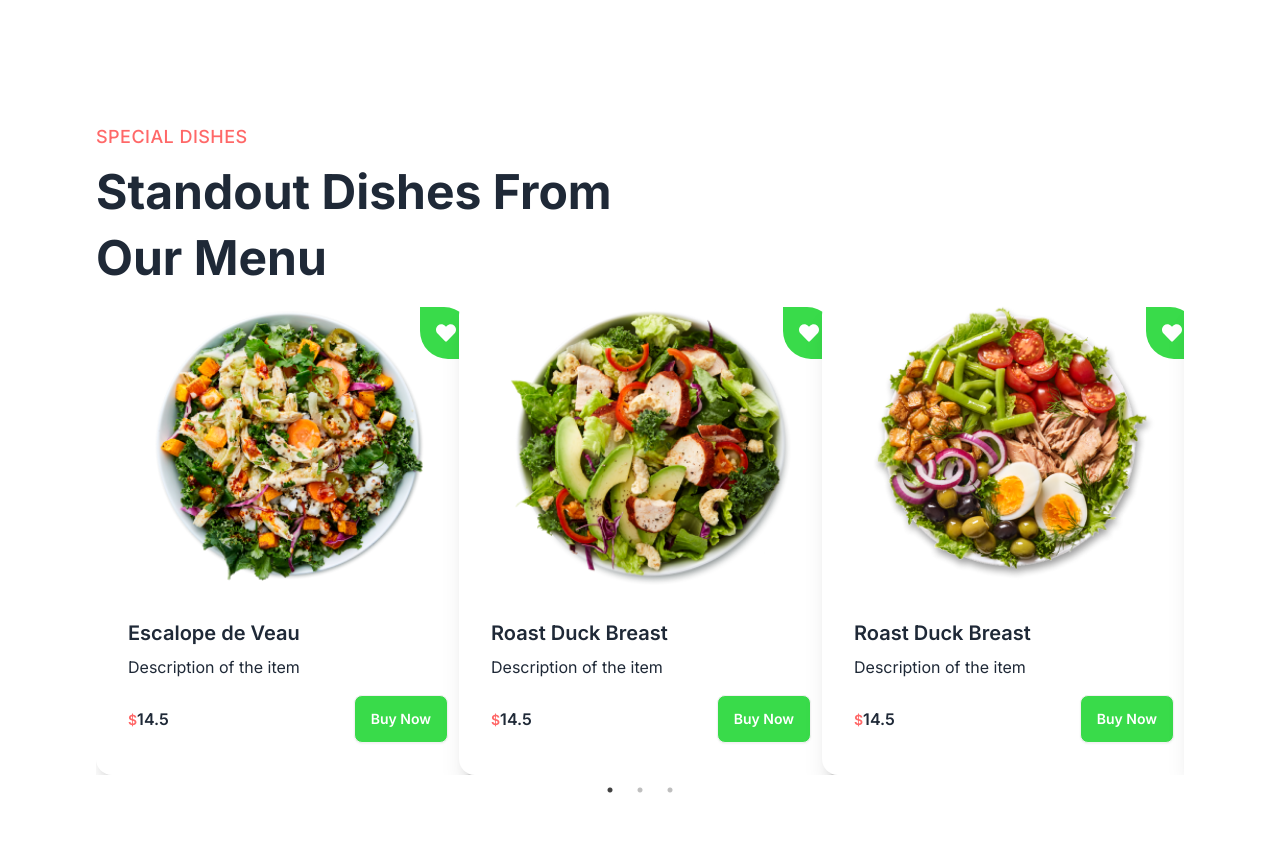
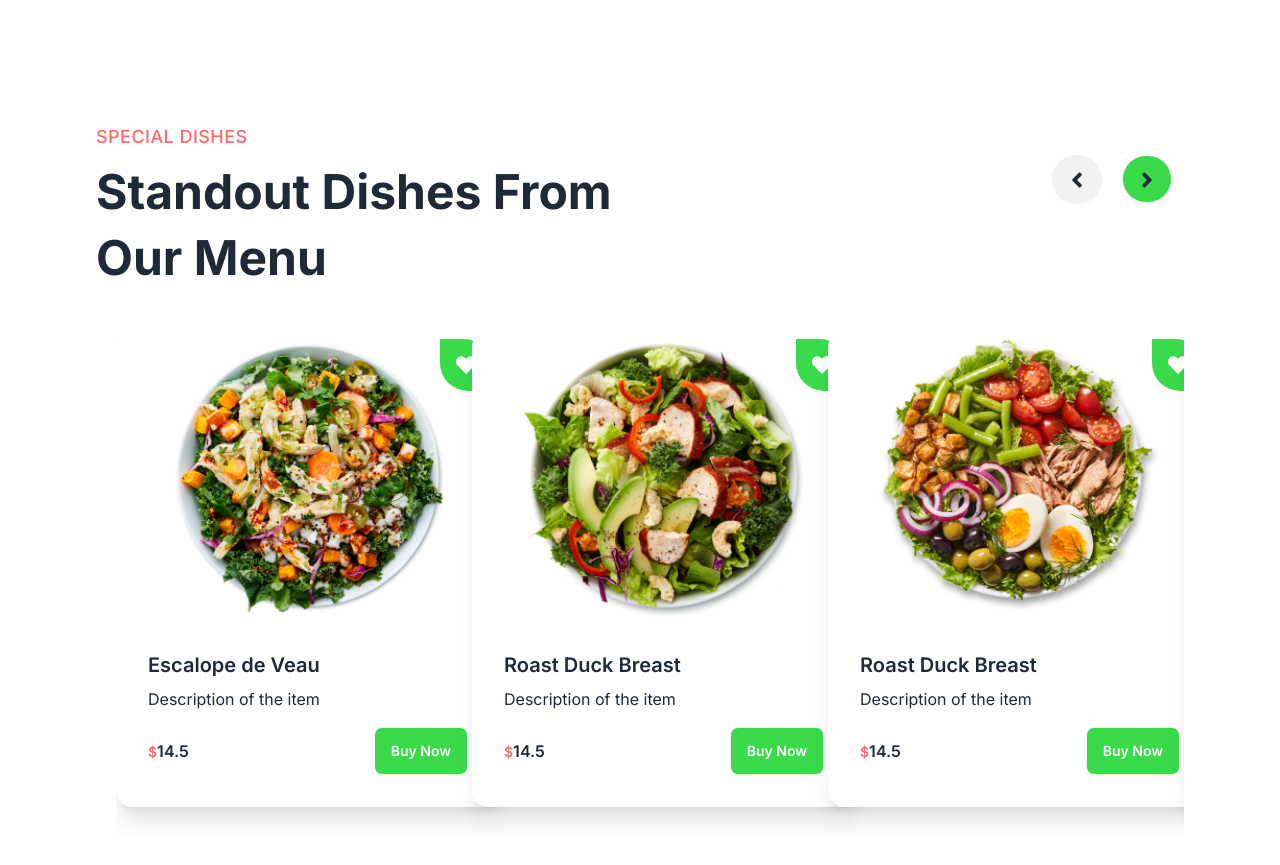
Before and after one commit to bralao/restaurant, a React (Vite) app in the folder client/: page / in a window 1280 px wide. Shown: the part 1500-2365 px from the top of the page. Built offline with nearby package versions, Linux system fonts and the light colour scheme.

Commit message:
special dishes finished

```diff
--- a/client/src/components/Cards.jsx
+++ b/client/src/components/Cards.jsx
@@ -12,7 +12,7 @@
   }
 
   return (
-    <div className="card w-96 bg-base-100 shadow-xl relative">
+    <div className="card w-96 mb-7 bg-base-100 shadow-xl relative">
       <div
         className={`heartStar rating gap-1 absolute right-2 top-2 p-4 bg-green
           ${isHeartFilled ? "text-rose-500" : "text-white"}`}
@@ -26,7 +26,9 @@
         </figure>
       </Link>
       <div className="card-body">
-        <h2 className="card-title">{item.name}</h2>
+        <Link to={`/menu/${item._id}`}>
+          <h2 className="card-title">{item.name}</h2>
+        </Link>
         <p>Description of the item</p>
         <div className="card-actions justify-between items-center mt-2">
           <h5 className="font-semibold"><span className="text-sm text-red">$</span>{item.price}</h5>
--- a/client/src/pages/home/SpecialDishes.jsx
+++ b/client/src/pages/home/SpecialDishes.jsx
@@ -3,6 +3,33 @@
 import "slick-carousel/slick/slick-theme.css";
 import Slider from "react-slick";
 import Cards from '../../components/Cards';
+import { FaAngleRight, FaAngleLeft } from 'react-icons/fa';
+
+const simpleNextArrow = (props) => {
+  const { className, style, onClick } = props; // here we are destructuring the props, so we can use them directly in the return
+  return (
+    <div
+      className={className} // here we are using the className directly,
+      style={{...style, display: "block", background:"red"}}
+      onClick={onClick}
+    >
+      NEXT
+    </div>
+  )
+}
+
+const simplePrevArrow = (props) => {
+  const { className, style, onClick } = props; // here we are destructuring the props, so we can use them directly in the return
+  return (
+    <div
+      className={className} // here we are using the className directly,
+      style={{...style, display: "block", background:"green"}}
+      onClick={onClick}
+    >
+      BACK
+    </div>
+  )
+}
 
 const SpecialDishes = () => {
 
@@ -51,17 +78,31 @@
           slidesToScroll: 1
         }
       }
-    ]
+    ],
+
+    nextArrow: <simpleNextArrow />,
+    prevArrow: <simplePrevArrow />
   };
 
   return (
-    <div className="section-container my-20">
+    <div className="section-container my-20 relative">
       <div className="text-left">
         <p className="subtitle">Special Dishes</p>
         <h2 className="title md:w-[520px]">Standout Dishes From Our Menu</h2>
       </div>
 
-      <Slider {...settings}>
+      {/* arrow btn */}
+      <div className="md:absolute right-3 top-8 mb-10 md:mr-24">
+        {/*here we are using the ref to call the slickNext and slickPrev methods */}
+        <button onClick={() => slider.current.slickPrev()} className="btn p-2 rounded-full ml-5">
+          <FaAngleLeft className="w-8 h-8 p-1"/>
+        </button>
+        <button onClick={() => slider.current.slickNext()} className="btn p-2 rounded-full ml-5 bg-green">
+          <FaAngleRight className="w-8 h-8 p-1"/>
+        </button>
+      </div>
+
+      <Slider ref={slider} {...settings} className="overflow-hidden mt-10 space-x-5">
         {
           recipes.map((item, i) => (
             <Cards key={i} item={item}/> // pass the item to the Cards component
```
